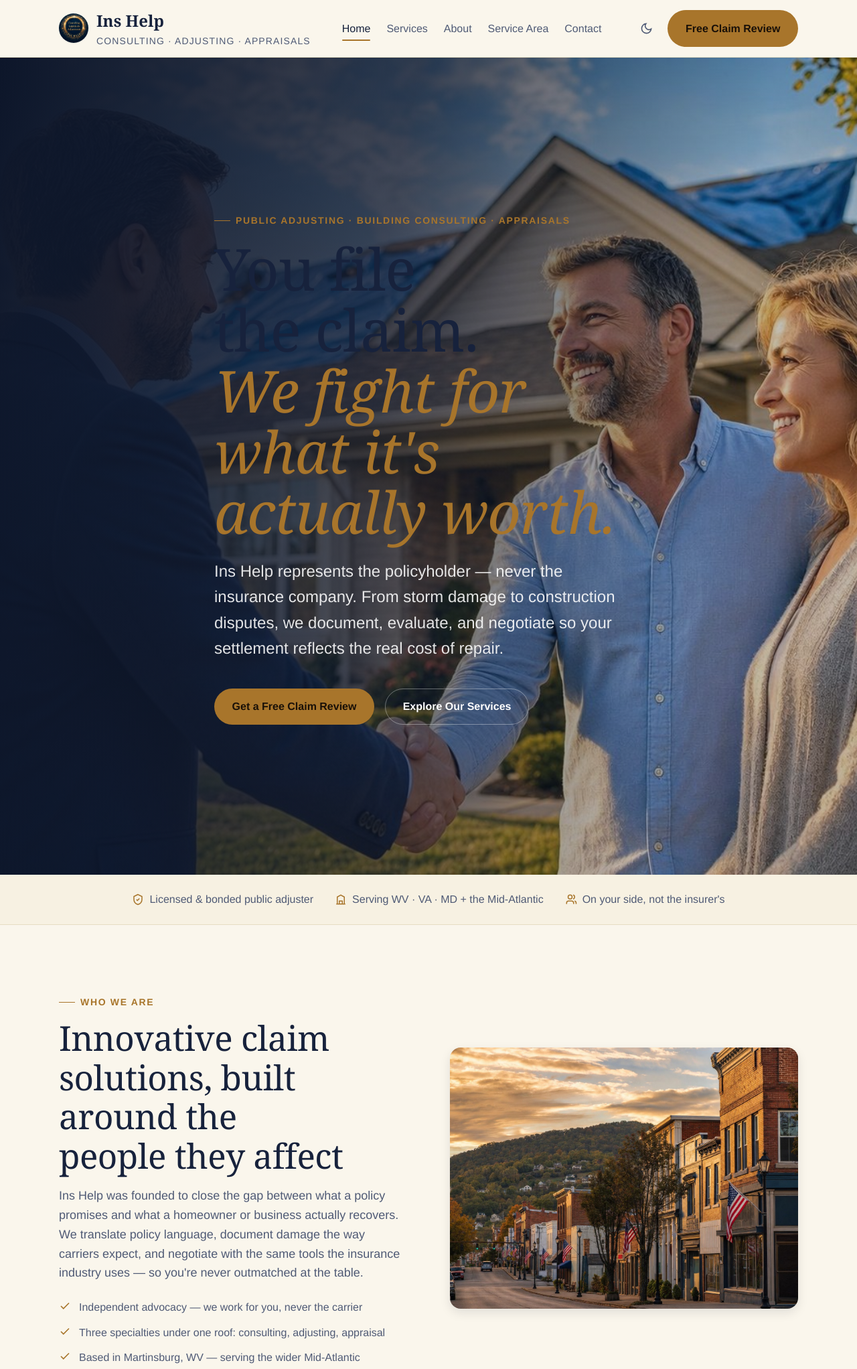
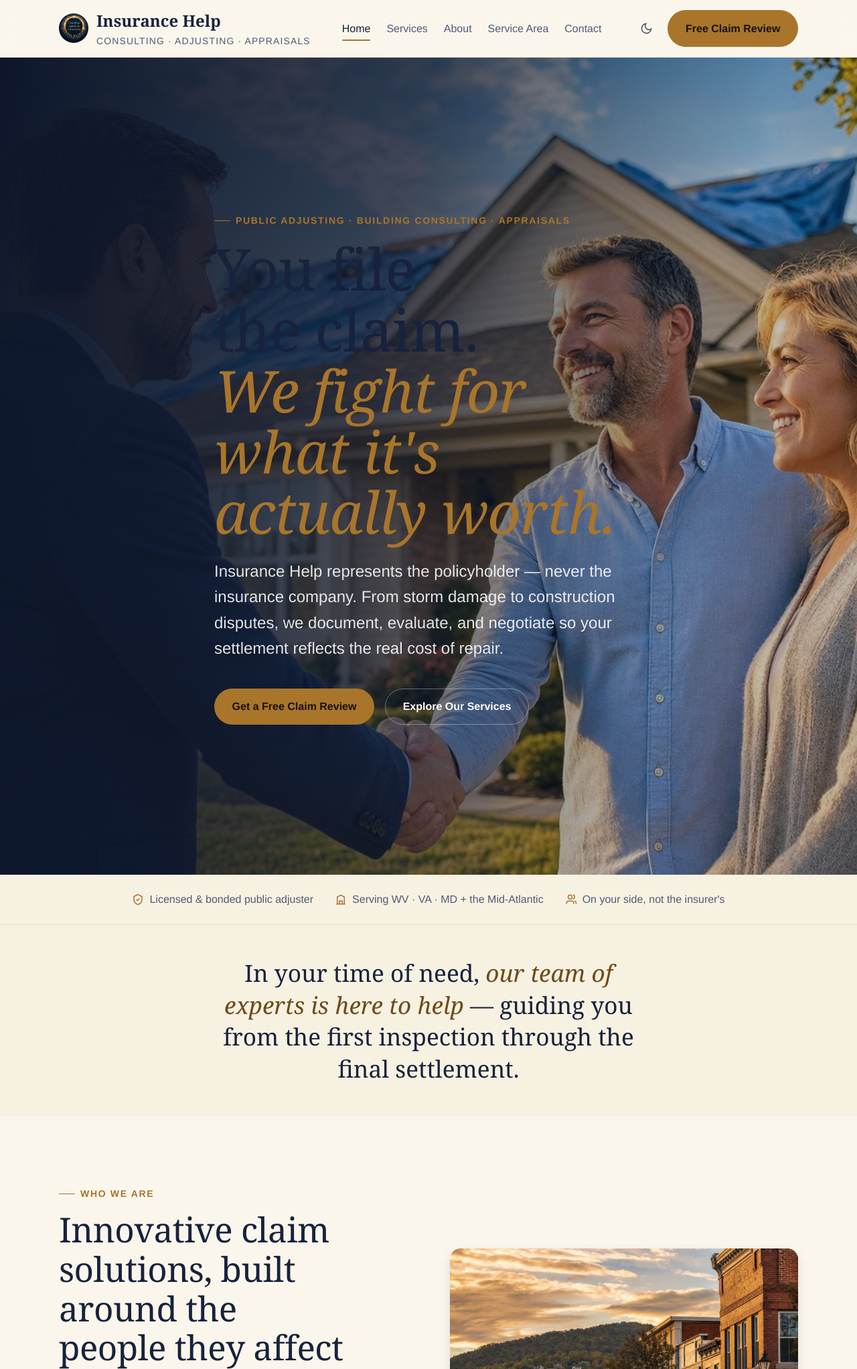
Before and after one commit to pinagroup/insurance-help, a plain HTML site: page index.html in a window 1280 px wide. Shown: the top 2044 px of the page at 67% size. Drawn offline with Linux system fonts and the light colour scheme; a web font is replaced by a local one.

Commit message:
Rename Ins Help to Insurance Help (keep footer copyright unchanged); add homepage reassurance blurb; add professional designations section on About

```diff
--- a/index.html
+++ b/index.html
@@ -3,10 +3,10 @@
 <head>
 <meta charset="UTF-8" />
 <meta name="viewport" content="width=device-width, initial-scale=1.0" />
-<title>Ins Help | Public Adjusting, Building Consulting & Insurance Appraisals</title>
-<meta name="description" content="Ins Help represents policyholders — not insurance companies — across WV, VA, MD and beyond. Public adjusting, building consulting, and insurance appraisal services for a fair, fully-documented claim." />
-<meta property="og:title" content="Ins Help | Public Adjusting, Building Consulting & Insurance Appraisals" />
-<meta property="og:description" content="Ins Help represents policyholders — not insurance companies — across the Mid-Atlantic. Get a fair, fully-documented settlement." />
+<title>Insurance Help | Public Adjusting, Building Consulting & Insurance Appraisals</title>
+<meta name="description" content="Insurance Help represents policyholders — not insurance companies — across WV, VA, MD and beyond. Public adjusting, building consulting, and insurance appraisal services for a fair, fully-documented claim." />
+<meta property="og:title" content="Insurance Help | Public Adjusting, Building Consulting & Insurance Appraisals" />
+<meta property="og:description" content="Insurance Help represents policyholders — not insurance companies — across the Mid-Atlantic. Get a fair, fully-documented settlement." />
 <meta property="og:type" content="website" />
 <meta property="og:image" content="./assets/images/hero-home.jpg" />
 <link rel="icon" href="./assets/images/logo-badge.jpg" />
@@ -18,7 +18,7 @@
 {
   "@context": "https://schema.org",
   "@type": "InsuranceAgency",
-  "name": "Ins Help",
+  "name": "Insurance Help",
   "description": "Public adjusting, building consulting, and insurance appraisal services for policyholders.",
   "areaServed": ["West Virginia", "Virginia", "Maryland", "District of Columbia", "Pennsylvania", "North Carolina", "South Carolina", "Florida", "Texas"],
   "address": { "@type": "PostalAddress", "addressLocality": "Martinsburg", "addressRegion": "WV", "addressCountry": "US" },
@@ -33,8 +33,8 @@
 <header class="header">
   <div class="container header-inner">
     <a href="./index.html" class="brand">
-      <span class="brand-mark"><img src="./assets/images/logo-badge.jpg" alt="Ins Help logo" width="44" height="44" /></span>
-      <span class="brand-word">Ins Help<span>Consulting · Adjusting · Appraisals</span></span>
+      <span class="brand-mark"><img src="./assets/images/logo-badge.jpg" alt="Insurance Help logo" width="44" height="44" /></span>
+      <span class="brand-word">Insurance Help<span>Consulting · Adjusting · Appraisals</span></span>
     </a>
     <nav class="nav" aria-label="Primary">
       <ul class="nav-links">
@@ -57,7 +57,7 @@
 
 <div class="mobile-panel" data-mobile-panel>
   <div class="mobile-panel-top">
-    <span class="brand"><span class="brand-mark"><img src="./assets/images/logo-badge.jpg" alt="" width="44" height="44" /></span> Ins Help</span>
+    <span class="brand"><span class="brand-mark"><img src="./assets/images/logo-badge.jpg" alt="" width="44" height="44" /></span> Insurance Help</span>
     <button class="icon-btn" data-mobile-close aria-label="Close menu">
       <svg viewBox="0 0 24 24" fill="none" stroke="currentColor" stroke-width="2" stroke-linecap="round"><path d="M18 6 6 18M6 6l12 12"/></svg>
     </button>
@@ -75,12 +75,12 @@
   <!-- Hero -->
   <section class="hero">
     <div class="hero-media">
-      <img src="./assets/images/hero-home.jpg" alt="An Ins Help public adjuster shaking hands with a homeowner couple in front of their storm-damaged home" loading="eager" />
+      <img src="./assets/images/hero-home.jpg" alt="An Insurance Help public adjuster shaking hands with a homeowner couple in front of their storm-damaged home" loading="eager" />
     </div>
     <div class="container hero-content">
       <span class="eyebrow">Public Adjusting · Building Consulting · Appraisals</span>
       <h1>You file the claim.<br /><em>We fight for what it's actually worth.</em></h1>
-      <p class="lede">Ins Help represents the policyholder — never the insurance company. From storm damage to construction disputes, we document, evaluate, and negotiate so your settlement reflects the real cost of repair.</p>
+      <p class="lede">Insurance Help represents the policyholder — never the insurance company. From storm damage to construction disputes, we document, evaluate, and negotiate so your settlement reflects the real cost of repair.</p>
       <div class="hero-actions">
         <a href="./contact.html" class="btn btn--primary">Get a Free Claim Review</a>
         <a href="./services.html" class="btn btn--on-dark">Explore Our Services</a>
@@ -99,6 +99,13 @@
     </div>
   </div>
 
+  <!-- Reassurance -->
+  <section class="reassurance">
+    <div class="container">
+      <p class="reassurance-text">In your time of need, <em>our team of experts is here to help</em> — guiding you from the first inspection through the final settlement.</p>
+    </div>
+  </section>
+
   <!-- Intro -->
   <section>
     <div class="container">
@@ -106,7 +113,7 @@
         <div class="split-body" data-reveal>
           <span class="eyebrow">Who we are</span>
           <h2 class="section-title">Innovative claim solutions, built around the people they affect</h2>
-          <p class="text-muted" style="margin-top: var(--space-4);">Ins Help was founded to close the gap between what a policy promises and what a homeowner or business actually recovers. We translate policy language, document damage the way carriers expect, and negotiate with the same tools the insurance industry uses — so you're never outmatched at the table.</p>
+          <p class="text-muted" style="margin-top: var(--space-4);">Insurance Help was founded to close the gap between what a policy promises and what a homeowner or business actually recovers. We translate policy language, document damage the way carriers expect, and negotiate with the same tools the insurance industry uses — so you're never outmatched at the table.</p>
           <ul>
             <li><svg viewBox="0 0 24 24" fill="none" stroke="currentColor" stroke-width="2.2"><path d="M20 6 9 17l-5-5"/></svg> Independent advocacy — we work for you, never the carrier</li>
             <li><svg viewBox="0 0 24 24" fill="none" stroke="currentColor" stroke-width="2.2"><path d="M20 6 9 17l-5-5"/></svg> Three specialties under one roof: consulting, adjusting, appraisal</li>
@@ -186,9 +193,9 @@
           <img src="./assets/images/cta-consult.jpg" alt="Reviewing a homeowners insurance policy and claim paperwork" loading="lazy" />
         </div>
         <div class="split-body" data-reveal>
-          <span class="eyebrow">Why Ins Help</span>
+          <span class="eyebrow">Why Insurance Help</span>
           <h2 class="section-title">The insurance company has an adjuster. Now you do too.</h2>
-          <p class="text-muted" style="margin-top: var(--space-4);">Insurance carriers send their own adjuster to protect their bottom line. Ins Help exists to level the field — reading the policy in your favor, documenting the loss thoroughly, and negotiating with the fluency of someone who has sat on both sides of the table.</p>
+          <p class="text-muted" style="margin-top: var(--space-4);">Insurance carriers send their own adjuster to protect their bottom line. Insurance Help exists to level the field — reading the policy in your favor, documenting the loss thoroughly, and negotiating with the fluency of someone who has sat on both sides of the table.</p>
           <ul>
             <li><svg viewBox="0 0 24 24" fill="none" stroke="currentColor" stroke-width="2.2"><path d="M20 6 9 17l-5-5"/></svg> Building consulting expertise behind every estimate</li>
             <li><svg viewBox="0 0 24 24" fill="none" stroke="currentColor" stroke-width="2.2"><path d="M20 6 9 17l-5-5"/></svg> Direct, honest communication at every stage</li>
@@ -254,7 +261,7 @@
   <div class="container">
     <div class="footer-grid">
       <div class="footer-brand">
-        <span class="brand"><span class="brand-mark"><img src="./assets/images/logo-badge.jpg" alt="" width="44" height="44" /></span> Ins Help</span>
+        <span class="brand"><span class="brand-mark"><img src="./assets/images/logo-badge.jpg" alt="" width="44" height="44" /></span> Insurance Help</span>
         <p>Public adjusting, building consulting, and insurance appraisal services for policyholders across the Mid-Atlantic.</p>
       </div>
       <div>
--- a/style.css
+++ b/style.css
@@ -915,6 +915,25 @@ h3.card-title {
   margin-top: var(--space-1);
 }
 
+/* Reassurance statement */
+.reassurance {
+  padding-block: var(--space-12);
+  text-align: center;
+  background: var(--color-surface-2);
+}
+.reassurance-text {
+  max-width: 42rem;
+  margin-inline: auto;
+  font-family: var(--font-display);
+  font-size: var(--text-xl);
+  line-height: 1.35;
+  color: var(--color-text);
+}
+.reassurance-text em {
+  color: var(--color-primary-active);
+  font-style: italic;
+}
+
 /* CTA banner */
 .cta-banner {
   position: relative;
```
Also changed, not shown: about.html (+43 -10 lines), contact.html (+8 -8 lines), services.html (+8 -8 lines).
